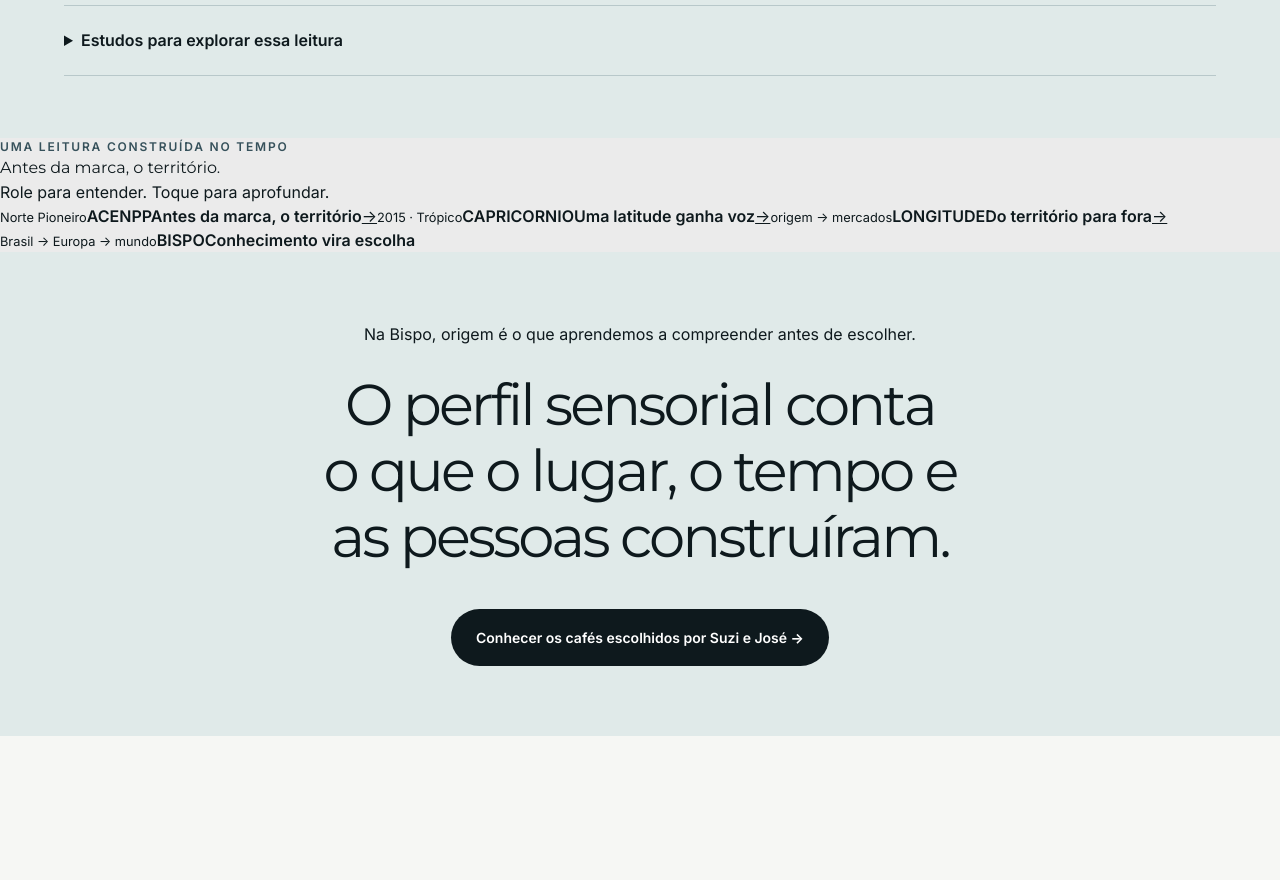
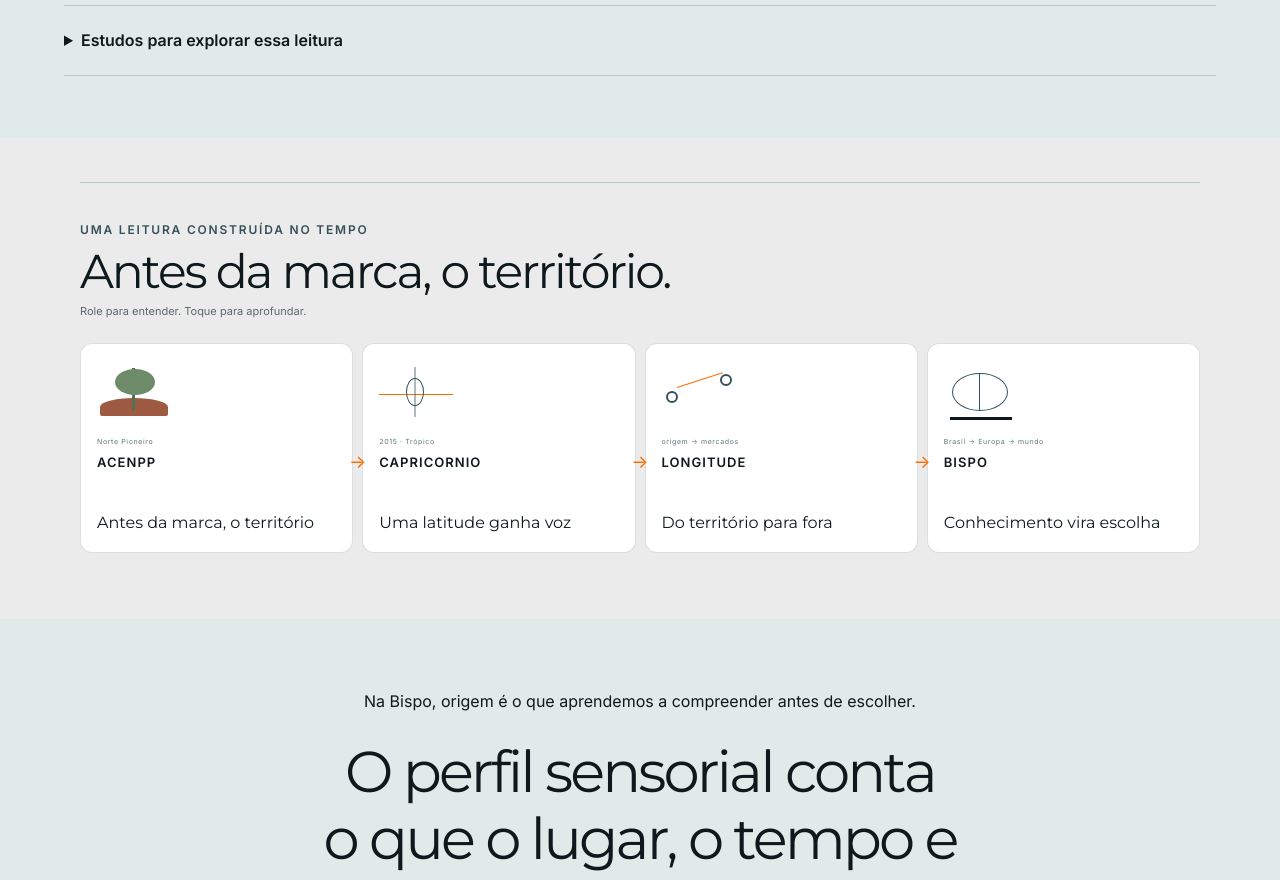
Before and after one commit to rezendeantonio1410-ops/bbos, a Next.js app in the folder apps/web/: page /loja/origem in a window 1280 px wide. Shown: the part 5560-6440 px from the top of the page. Before the commit the page ends 6296 px from the top, so only its background shows below. Built offline with nearby package versions, Linux system fonts and the light colour scheme.

Commit message:
style(storefront): visualize ACENPP to BISPO continuity without long prose

```diff
--- a/apps/web/src/app/loja/origem/page.module.css
+++ b/apps/web/src/app/loja/origem/page.module.css
@@ -715,3 +715,13 @@
 .geoStageParana .terrainHorizon{background:radial-gradient(ellipse at 22% 58%,rgba(98,130,82,.32),transparent 22%),radial-gradient(ellipse at 50% 42%,rgba(130,151,104,.28),transparent 27%),radial-gradient(ellipse at 78% 48%,rgba(91,120,77,.26),transparent 25%);filter:drop-shadow(0 25px 18px rgba(14,25,29,.14));transform:rotateX(18deg) scaleY(1.06)}
 .geoStageParana .terrainOverlay{transform:rotateX(11deg) translateY(-1%);transition:transform .7s cubic-bezier(.2,.75,.2,1)}
 @media(max-width:760px){.geoStageBrazil{grid-template-columns:1fr}.geoStageBrazil .geoWorldLive{min-height:410px;transform:scale(1.32) translate(8%,1%)}.geoStageBrazil .geoParana{min-height:110px}.worldCue{opacity:1;left:12px;bottom:10px}}
+
+/* Knowledge lineage: evidence of continuity, compact on scroll and deep on demand. */
+.lineageMap{max-width:1120px;margin:44px auto 28px;padding:38px 0;border-top:1px solid #b8c8ca}.lineageMap>header{max-width:690px;margin-bottom:24px}.lineageMap>header h2{font:450 clamp(34px,3.7vw,54px)/1.02 var(--font-manrope);letter-spacing:-.045em;margin:8px 0}.lineageMap>header>p:last-child{font-size:11px;color:#5b696d}
+.lineageRail{display:grid;grid-template-columns:repeat(4,1fr);gap:9px}.lineageNode{position:relative;min-height:210px;padding:20px 16px;border:1px solid rgba(14,25,29,.14);border-radius:12px;background:#fff;text-align:left;cursor:pointer;display:flex;flex-direction:column;gap:5px;transition:.18s ease}.lineageNode:hover{transform:translateY(-4px);box-shadow:0 13px 28px rgba(14,25,29,.08)}.lineageNode>small{font-size:7px;letter-spacing:.09em;color:#60767c}.lineageNode>strong{font-size:13px;letter-spacing:.08em}.lineageNode>b{margin-top:auto;font:500 16px/1.15 var(--font-manrope)}.lineageNode>em{margin-top:9px;padding-top:9px;border-top:1px solid rgba(14,25,29,.1);font-size:9px;line-height:1.5;font-style:normal;color:#4e6065}.lineageNode>u{position:absolute;right:-14px;top:50%;z-index:3;text-decoration:none;font-size:18px;color:#f96d01}
+.lineageGlyph{position:relative;width:74px;height:60px;margin-bottom:8px;display:block}.lineageGlyph>*{position:absolute;display:block}
+.lineage_acenpp i:nth-child(1){left:3px;right:3px;bottom:8px;height:18px;background:#9e5a43;border-radius:50% 50% 2px 2px}.lineage_acenpp i:nth-child(2){left:35px;top:4px;width:3px;height:42px;background:#4e7456}.lineage_acenpp i:nth-child(3){left:18px;top:5px;width:40px;height:26px;border-radius:50%;background:#6e8b69}
+.lineage_capricornio i:nth-child(1){left:0;right:0;top:30px;height:1px;background:#f96d01}.lineage_capricornio i:nth-child(2){left:27px;top:14px;width:18px;height:28px;border:1.5px solid #36515b;border-radius:50%}.lineage_capricornio i:nth-child(3){left:35px;top:3px;width:2px;height:50px;background:#36515b;opacity:.4}
+.lineage_longitude i:nth-child(1){left:4px;top:27px;width:12px;height:12px;border:2px solid #36515b;border-radius:50%}.lineage_longitude i:nth-child(2){right:4px;top:10px;width:12px;height:12px;border:2px solid #36515b;border-radius:50%}.lineage_longitude i:nth-child(3){left:15px;top:23px;width:48px;height:1px;background:#f96d01;transform:rotate(-18deg);transform-origin:left}
+.lineage_bispo i:nth-child(1){left:8px;top:9px;width:56px;height:38px;border:1.5px solid #36515b;border-radius:50%}.lineage_bispo i:nth-child(2){left:35px;top:9px;width:1px;height:38px;background:#36515b}.lineage_bispo i:nth-child(3){left:6px;right:6px;bottom:4px;height:3px;background:#0e191d}
+@media(max-width:760px){.lineageMap{padding:28px 0}.lineageRail{display:flex;overflow-x:auto;padding-bottom:8px;scroll-snap-type:x mandatory}.lineageNode{min-width:225px;scroll-snap-align:start}.lineageNode>u{display:none}}
```
